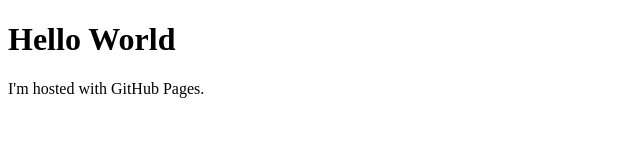
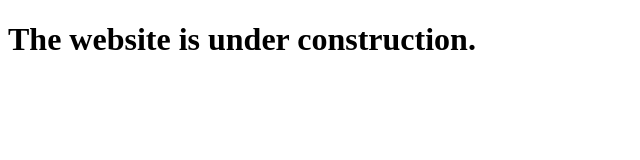
Before and after one commit to Fritzelot/usedcommunity.github.io, a plain HTML site: page index.html in a window 1280 px wide. Shown: the whole page, without its empty margins (0-640 px from the left). Drawn offline with Linux system fonts and the light colour scheme.

Commit message:
Update index.html

```diff
--- a/index.html
+++ b/index.html
@@ -1,7 +1,6 @@
 <!DOCTYPE html>
 <html>
 <body>
-<h1>Hello World</h1>
-<p>I'm hosted with GitHub Pages.</p>
+<h1>The website is under construction.</h1>
 </body>
 </html>
```
